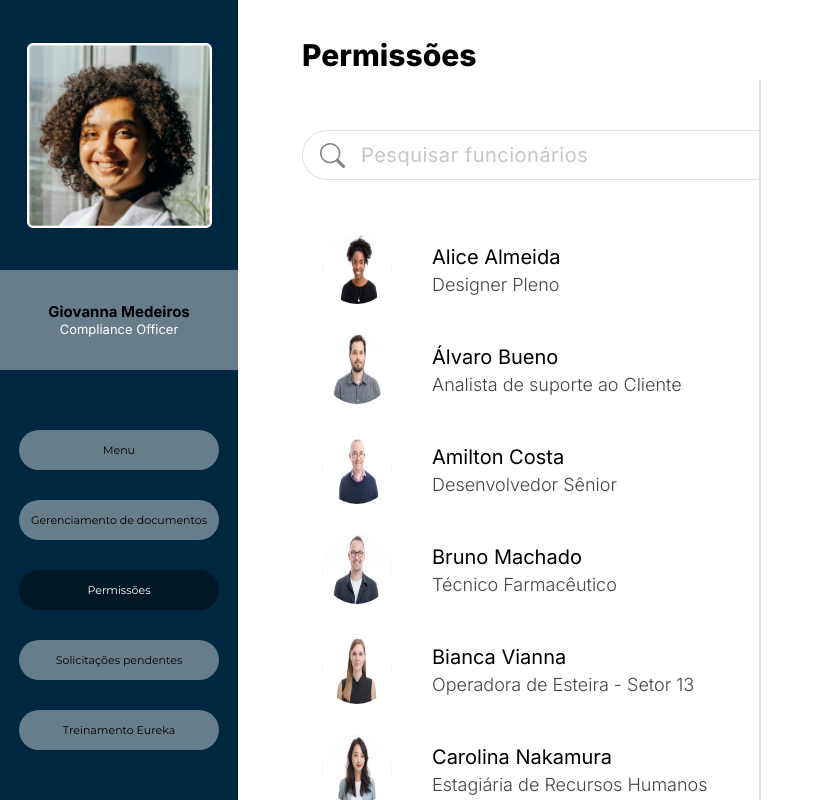
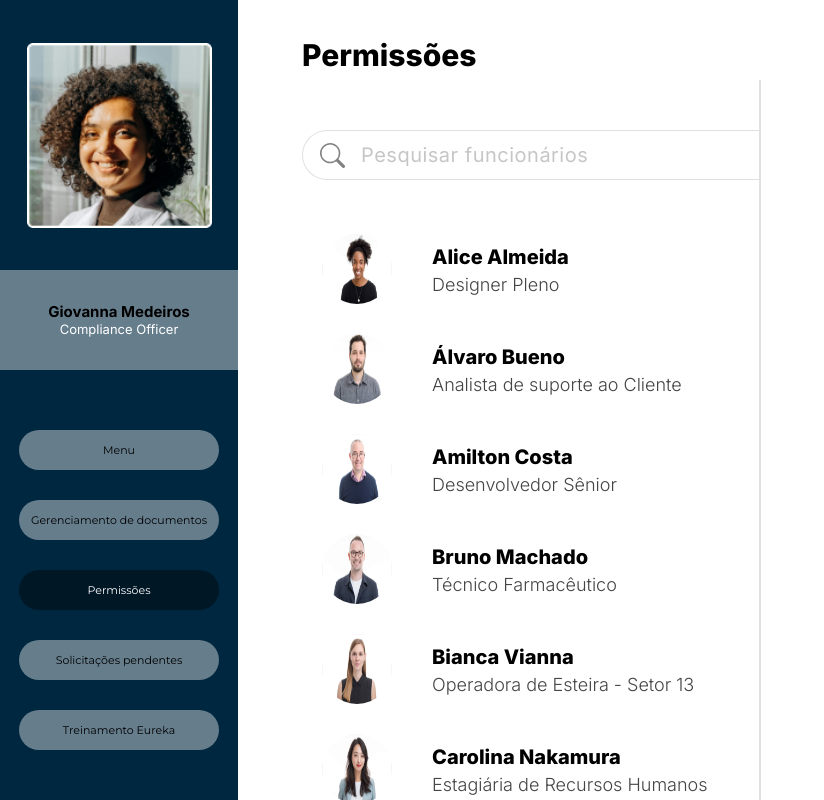
Before and after one commit to kenzotanaka17/Challenge-TalkOn, a React (Vite) app in the folder TalkOn/: page /permissions in a window 1280 px wide. Shown: the top 800 px of the page, without its empty margins (0-824 px from the left). Built offline with nearby package versions, Linux system fonts and the light colour scheme.

Commit message:
style: Ajustando fonte mobile

```diff
--- a/TalkOn/src/pages/permissions/permissions.module.css
+++ b/TalkOn/src/pages/permissions/permissions.module.css
@@ -34,6 +34,11 @@ html {
     font-weight: 800;
     font-size: 3rem;
     line-height: 3rem;
+}
+
+.perm h1 {
+    font-family: "Inter", sans-serif;
+    font-weight: 800;
 }
 
 .perm label {
@@ -192,7 +197,7 @@ html {
         font-size: 1.3rem;
         line-height: 1;
         font-family: "Inter", sans-serif;
-    font-weight: 800;
+        font-weight: 800;
     }
 
     .selectedEmployee {
```
